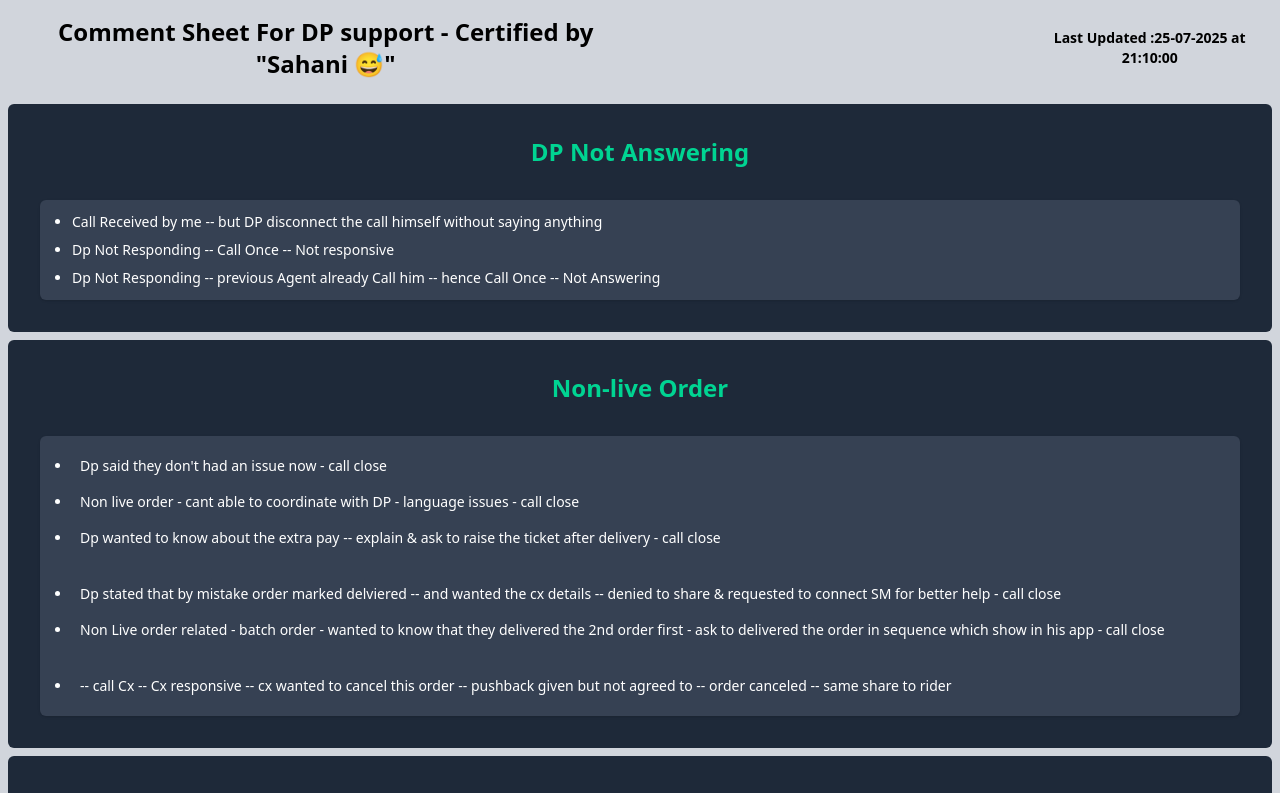
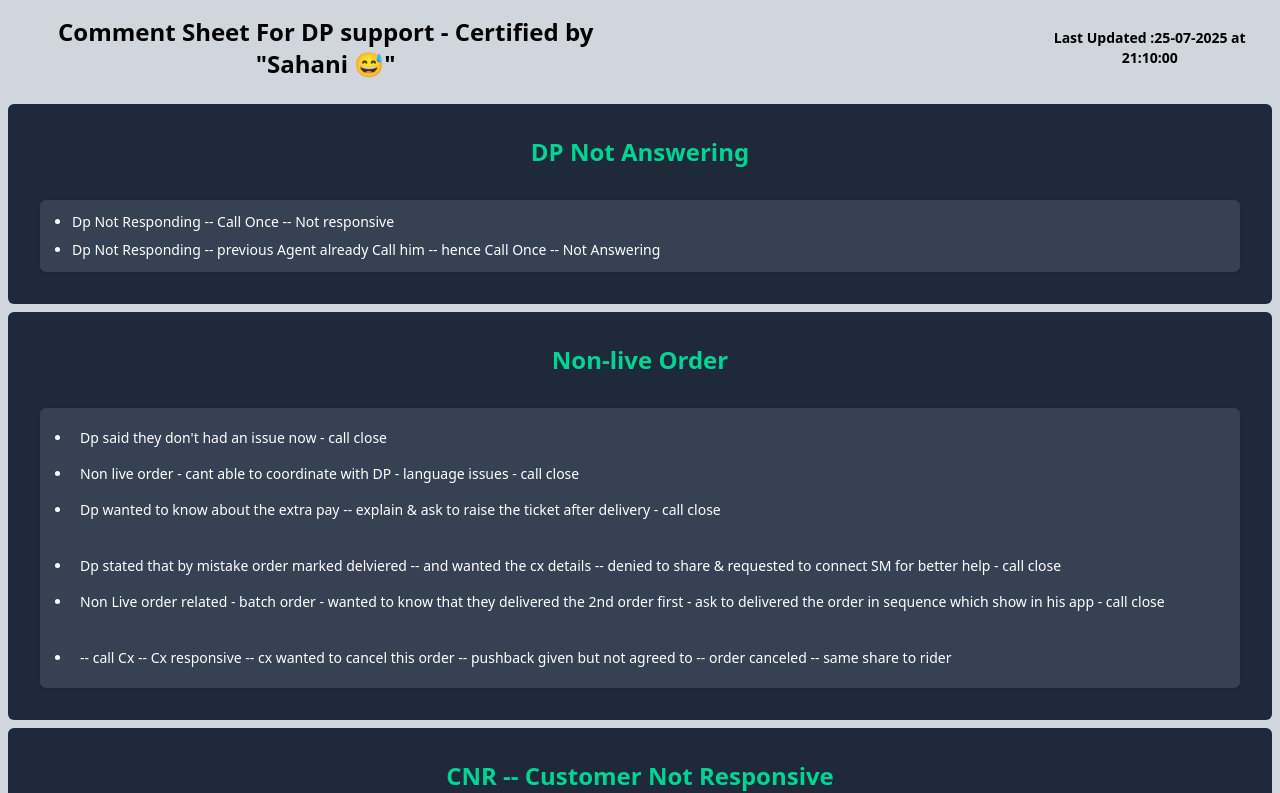
Before and after one commit to Code-with-Sahani/Blinket-DP, a React (Vite) app: page / in a window 1280 px wide. Shown: the top 793 px of the page. Built offline with nearby package versions, Linux system fonts and the light colour scheme.

Commit message:
Update DP_Not_Answer.jsx

```diff
--- a/src/Components/DP_Not_Answer.jsx
+++ b/src/Components/DP_Not_Answer.jsx
@@ -19,7 +19,6 @@ const DP_Not_Answer = () => {
               </ul>
             </li> */}
 
-             <li>Call Received by me -- but DP disconnect the call himself without saying anything</li>
             <li>Dp Not Responding -- Call Once -- Not responsive</li>
             <li>Dp Not Responding -- previous Agent already Call him -- hence Call Once -- Not Answering</li>
 
```
